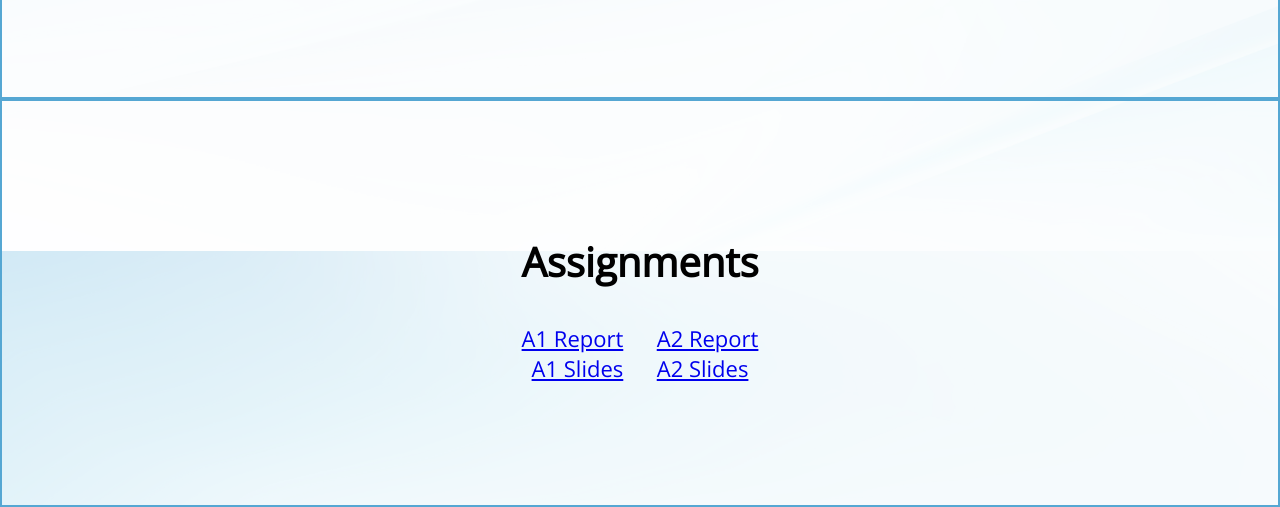
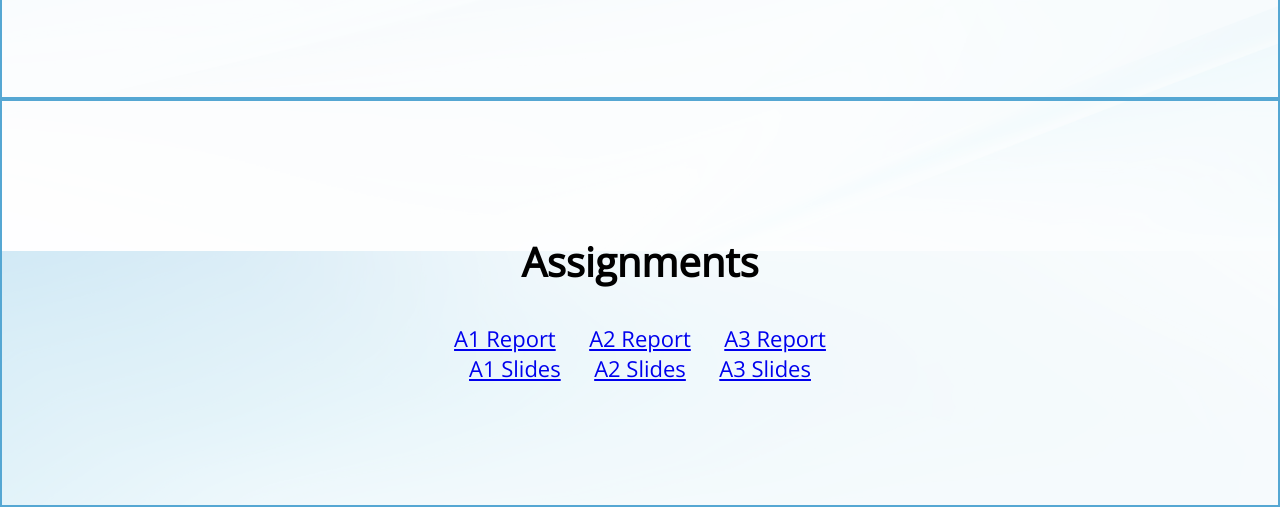
Before and after one commit to 1fongnat/1fongnat.github.io, a plain HTML site: page index.html in a window 1280 px wide. Shown: the part 1349-1856 px from the top of the page. Drawn offline with nearby package versions, Linux system fonts and the light colour scheme.

Commit message:
Adding A3

```diff
--- a/index.html
+++ b/index.html
@@ -74,9 +74,11 @@
         <h2>Assignments</h2>
         <p><a target = "_blank" href="https://drive.google.com/file/d/1equ9tG4ujAL7iGQ3fauaewb2-TjelpN-/view?usp=drive_link"> A1 Report</a>
         &emsp; <a target = "_blank" href="https://drive.google.com/file/d/1L0vJU3JRAeOsOrbeRCtzUeW_CYaOQWOi/view?usp=sharing"> A2 Report</a>
+        &emsp; <a target = "_blank" href="https://drive.google.com/file/d/1iOLBJgO8c7N68MEccDibunLpSOTxvIr1/view?usp=sharing"> A3 Report</a>
             <br>
             <a target = "_blank" href="https://docs.google.com/presentation/d/1KOvgVo-3Kwbli6pOmvbNIRYhFA5bFCwD/edit?usp=drive_link&ouid=107012667041907638104&rtpof=true&sd=true"> A1 Slides</a>
             &emsp; <a target = "_blank" href="https://docs.google.com/presentation/d/1PCTANv7k97iG538eNrMlezhfsSsi6fXU/edit?usp=sharing&ouid=107012667041907638104&rtpof=true&sd=true"> A2 Slides</a>
+            &emsp; <a target = "_blank" href="https://docs.google.com/presentation/d/1uRKFEAUeDqW25yhHOqokepi-OuMhruJq/edit?usp=sharing&ouid=107012667041907638104&rtpof=true&sd=true"> A3 Slides</a>
         </p>
     </section>
 
```
